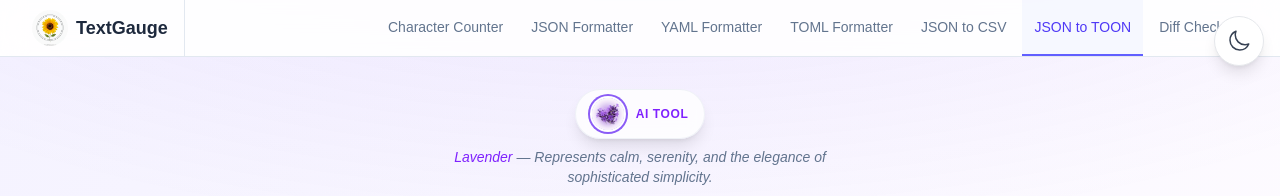
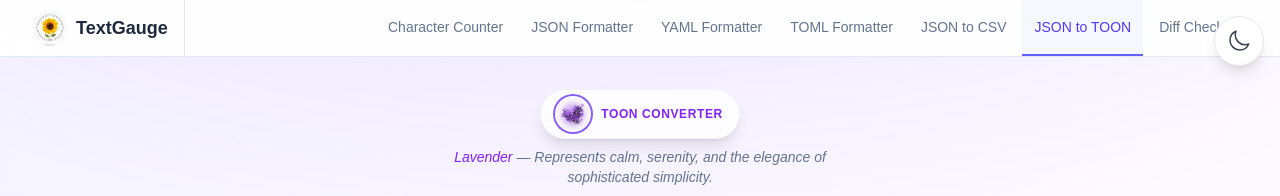
Before and after one commit to denesvaghani/textgauge-frontend, a Next.js app: page /json-to-toon-converter in a window 1280 px wide. Shown: the top 196 px of the page. Built offline with nearby package versions, Linux system fonts and the light colour scheme; no server answers.

Commit message:
fix: Change TOON converter badge text from AI Tool to TOON Converter

```diff
--- a/src/app/json-to-toon-converter/JsonToonClient.tsx
+++ b/src/app/json-to-toon-converter/JsonToonClient.tsx
@@ -77,7 +77,7 @@ Jane Smith, jane@example.com, Designer, 88`;
     );
 
     return (
-        <FlowerBackground theme={theme} badgeText="AI Tool">
+        <FlowerBackground theme={theme} badgeText="TOON Converter">
             <div className="flex flex-col min-h-screen">
                 <Formatter
                     title="JSON to TOON Converter"
```
